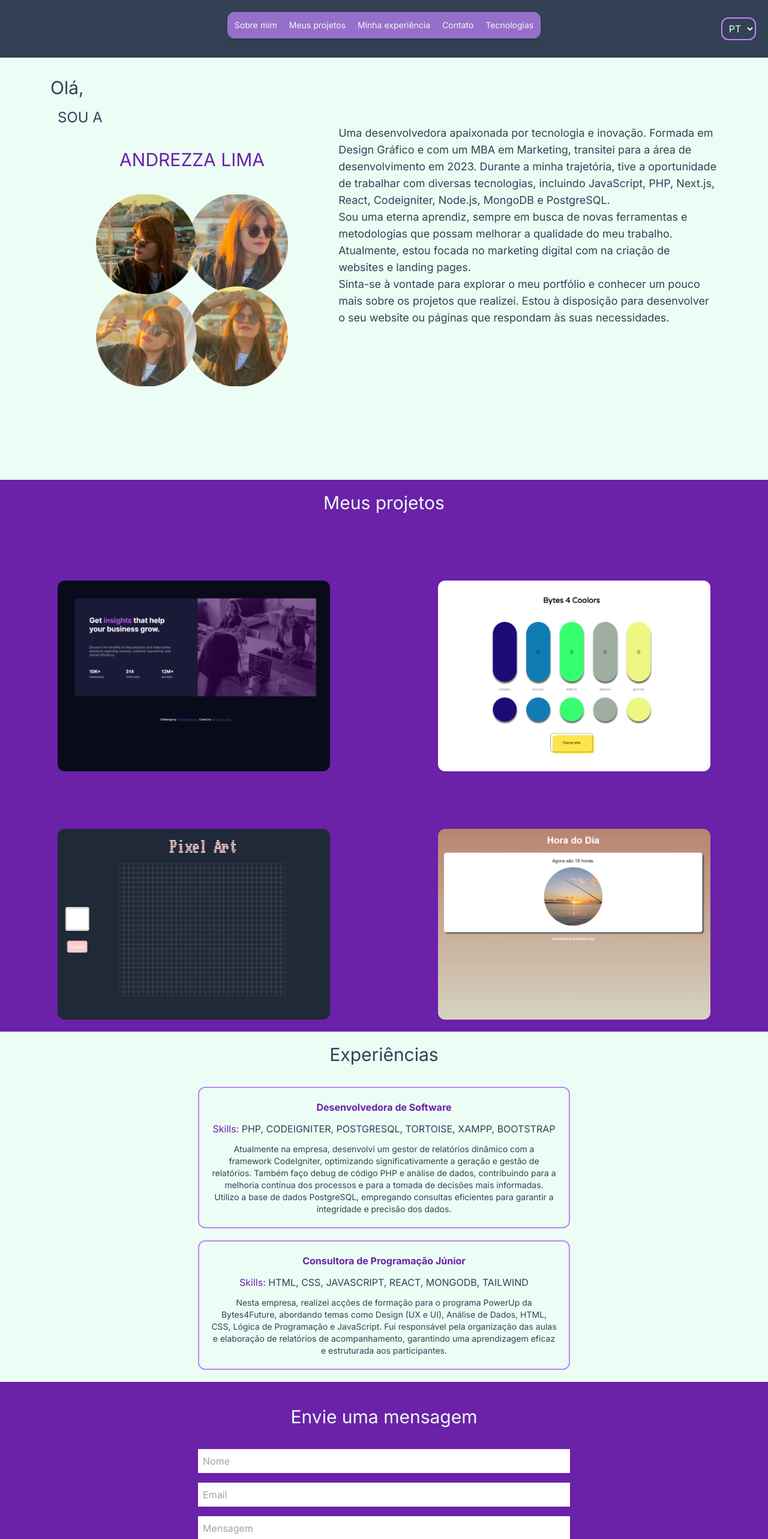
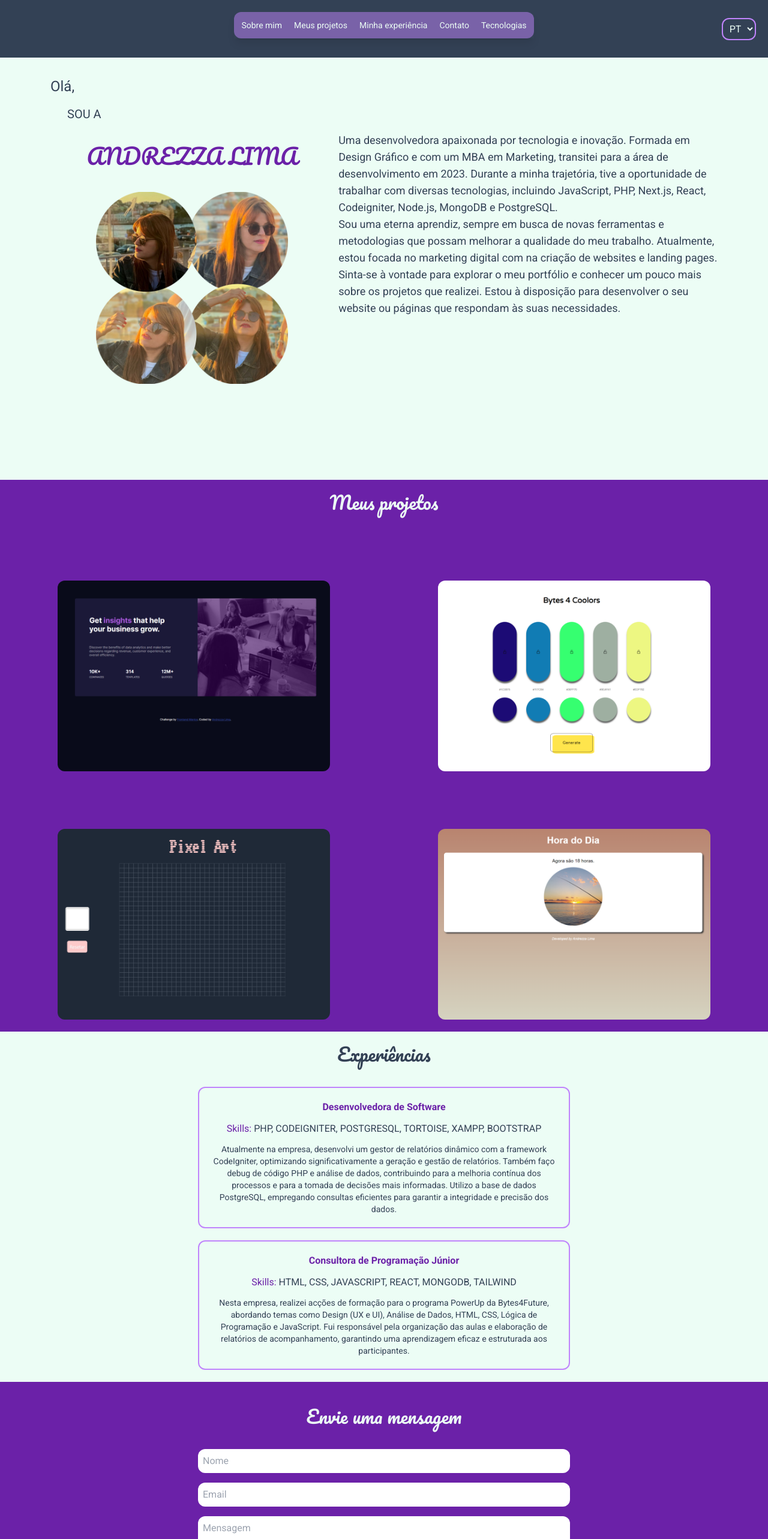
Before and after one commit to andrezzalima/site-portfolio, a Next.js app: page / in a window 1280 px wide. Shown: the top 2566 px of the page at 60% size. Built offline with nearby package versions, Linux system fonts and the light colour scheme.

Commit message:
alteração de tipografia e ajustes md

```diff
--- a/app/page.js
+++ b/app/page.js
@@ -1,4 +1,9 @@
 "use client";
+
+import './globals.css';
+import { Pacifico } from 'next/font/google';
+import { Roboto } from 'next/font/google';
+
 import { useState } from 'react';
 import { useEffect } from 'react';
 import { useTranslation } from 'react-i18next';
@@ -25,7 +30,16 @@ import { DiCodeigniter } from "react-icons/di";
 import { IoMenu } from "react-icons/io5";
 import { FaRegCopyright } from "react-icons/fa6";
 
+const pacifico = Pacifico({
+  weight: ['400'],
+  subsets: ['latin'],
 
+})
+
+const roboto = Roboto({
+  weight: ['300', '400', '500', '700', '900'],
+  subsets: ['latin'],
+})
 
 export default function Home() {
   const [name, setName] = useState('');
@@ -94,23 +108,22 @@ export default function Home() {
         <title>Portfólio - {t('name')}</title>
         <meta name="description" content="Portfólio Andrezza Lima" />
         <link rel="icon" href="/favicon.ico" />
-        <link href="https://fonts.googleapis.com/css2?family=Roboto:wght@400;700&display=swap" rel="stylesheet"></link>
       </Head>
       {isLanguageLoaded ? (
-        <section className="flex flex-col sm:min-h-screen sm:w-screen bg-emerald-50 text-slate-700 ">
+        <section className={`flex flex-col md:min-h-screen md:max-w-screen bg-emerald-50 text-slate-700 ${roboto.className}`}>
 
           <div className="text-slate-700 min-h-screen w-full flex flex-col ">
             {  /* Cabeçalho */}
-            <header className="h-24 flex justify-between p-6 sm:justify-evenly items-center bg-slate-700 text-emerald-50">
+            <header className="h-24 flex justify-between p-6 md:justify-evenly items-center bg-slate-700 text-emerald-50">
 
               {/* Botão do menu hambúrguer */}
-              <div className='fixed top-5 shadow-lg flex flex-col z-10'>
-                <button className=" sm:hidden block" onClick={() => setIsMenuOpen(!isMenuOpen)}>
-                  <IoMenu className='text-3xl sm:text-6xl text-purple-400' />
+              <div className='fixed top-5 md:shadow-lg flex flex-col z-10'>
+                <button className=" md:hidden block z-50" onClick={() => setIsMenuOpen(!isMenuOpen)}>
+                  <IoMenu className={`text-3xl md:text-6xl ${isMenuOpen ? 'text-purple-700' : 'text-purple-400'}`} />
                 </button>
                 <div
-                  className={`${isMenuOpen ? 'flex' : 'hidden'
-                    } sm:flex flex-col justify-between items-center sm:flex-row sm:gap-5 bg-purple-400/70 rounded-xl p-3 text-sm`}>
+                  className={`${isMenuOpen ? 'flex w-full h-screen fixed top-0 left-0 gap-5 bg-purple-400/90 ' : 'hidden'
+                    } md:flex flex-col justify-center items-center md:flex-row md:gap-5 bg-purple-400/50 rounded-xl p-3 text-sm`}>
                   <a href="#about" onClick={() => setIsMenuOpen(!isMenuOpen)} >{t('about-me')}</a>
                   <a href="#projects" onClick={() => setIsMenuOpen(!isMenuOpen)}>{t('my-projects')}</a>
                   <a href="#experience" onClick={() => setIsMenuOpen(!isMenuOpen)}>{t('my-experience')}</a>
@@ -127,36 +140,36 @@ export default function Home() {
               </div>
             </header>
             {/* Sobre mim */}
-            <div id="about" className='flex flex-col sm:flex-row items-center sm:h-full px-10 sm:px-20 sm:mt-2 w-full'>
+            <div id="about" className='flex flex-col md:flex-row items-center md:h-full px-10 md:px-20 md:mt-2 w-full'>
 
-              <div className='flex flex-col items-center justify-center w-full sm:w-1/2 text-sm mt-5 p-1'>
-                <div className='text-xl sm:text-3xl w-full mb-5'>
-                  <h2 className='mb-4'>
+              <div className='flex flex-col items-center justify-center w-full md:w-1/2 text-sm mt-5 p-1'>
+                <div className={`text-xl md:text-3xl w-full mb-5`}>
+                  <h2 className={`mb-4 text-2xl md:text-2xl `}>
                     {t('hi')}
                   </h2>
-                  <p className='text-2xl sm:text-6x ml-3'>{t('i-am')}</p><br></br>
-                  <div className='text-3xl sm:text-6x flex flex-col items-center'>
-                    <h1 className='text-purple-800'>{t('name')}</h1>
+                  <p className='text-xl md:text-6x ml-7 '>{t('i-am')}</p><br></br>
+                  <div className='text-4xl md:text-6x flex flex-col items-center font-bold'>
+                    <h1 className={`text-purple-800 ${pacifico.className}`}>{t('name')}</h1>
                   </div>
                 </div>
 
                 {/*  div imagem */}
                 <div className='w-full' >
                   <div className='w-full flex justify-center items-center py-5'>
-                    <img src="/images/group1.png" className='w-72 sm:w-80 h-72 sm:h-80' style={{objectFit: 'cover'}}></img>
+                    <img src="/images/group1.png" className='w-72 md:w-80 h-72 md:h-80' style={{ objectFit: 'cover' }}></img>
                   </div>
                 </div>
               </div>
               {/* div descrição */}
-              <div className='flex flex-col items-center justify-center w-full sm:w-2/3 text-sm mt-5 sm:mt-0 p-1'>
+              <div className='flex flex-col items-center justify-center w-full md:w-2/3 text-sm mt-5 md:mt-0 p-1'>
                 <div className='w-full mb-5'>
-                  <p className='text-sm sm:text-lg'>
+                  <p className='text-sm md:text-lg'>
                     {t('description-pt1')}
                   </p>
-                  <p className='text-sm sm:text-lg'>
+                  <p className='text-sm md:text-lg'>
                     {t('description-pt2')}
                   </p>
-                  <p className='text-sm sm:text-lg'>
+                  <p className='text-sm md:text-lg'>
                     {t('description-pt3')}
                   </p>
                 </div>
@@ -165,14 +178,14 @@ export default function Home() {
             </div>
           </div>
           {/* div projects */}
-          <div className='flex flex-col gap-5 sm:gap-24 text-center bg-purple-800  text-emerald-50 p-5' id='projects'>
-            <h2 className='text-3xl sm:text-3xl mb-4'>{t('my-projects')}</h2>
-            <div className='flex flex-col sm:flex-row gap-7'>
+          <div className='flex flex-col gap-5 md:gap-24 text-center bg-purple-800  text-emerald-50 p-5' id='projects'>
+            <h2 className={`text-3xl mb-4 ${pacifico.className}`}>{t('my-projects')}</h2>
+            <div className='flex flex-col md:flex-row gap-7'>
               <a href='https://challenge-frontend-mentor-ga2x156k3-andrezzalima.vercel.app/' target='_blank' className='flex justify-center'><img src="/images/projeto1.png" className='w-3/4 rounded-xl '></img></a>
               <a href='https://bytes5colors.vercel.app/' target='_blank' className='flex justify-center'><img src="/images/projeto2.png" className='w-3/4 rounded-xl'></img></a>
 
             </div>
-            <div className='flex flex-col sm:flex-row gap-7'>
+            <div className='flex flex-col md:flex-row gap-7'>
               <a href='https://vercel.com/andrezzalimas-projects/pixel-art/8TGjGEoFvCRoZhUsDQu7mPFukKw7' target='_blank' className='flex justify-center'><img src="/images/projeto4.png" className='w-3/4 rounded-xl'></img></a>
               <a href='https://time-of-7z9pppesv-andrezzalima.vercel.app/' target='_blank' className='flex justify-center'><img src="/images/projeto3.png" className='w-3/4 rounded-xl'></img></a>
             </div>
@@ -181,15 +194,15 @@ export default function Home() {
           </div>
           {/* div experiences */}
           <div className="p-5 flex flex-col items-center gap-5 text-center" id="experience">
-            <h2 className='text-3xl mb-4'>{t('experience')}</h2>
+            <h2 className={`text-3xl mb-4 ${pacifico.className}`}>{t('experience')}</h2>
 
-            <div className='flex flex-col gap-3 p-5 border-2 border-purple-400 rounded-xl sm:w-1/2'>
+            <div className='flex flex-col gap-3 p-5 border-2 border-purple-400 rounded-xl md:w-1/2'>
               <h3 className='text-purple-800 font-bold'>{t('function1')}</h3>
               <p><span className='text-purple-800'>Skills: </span>PHP, CODEIGNITER, POSTGRESQL, TORTOISE, XAMPP, BOOTSTRAP</p>
               <p className='text-sm'>
                 {t('desctiption-f1')}</p>
             </div>
-            <div className='flex flex-col gap-3 p-5 border-2 border-purple-400 rounded-xl sm:w-1/2'>
+            <div className='flex flex-col gap-3 p-5 border-2 border-purple-400 rounded-xl md:w-1/2'>
               <h3 className='text-purple-800 font-bold'>{t('function2')}</h3>
               <p><span className='text-purple-800'>Skills: </span>HTML, CSS, JAVASCRIPT, REACT, MONGODB, TAILWIND</p>
               <p className='text-sm'>{t('desctiption-f2')}</p>
@@ -197,47 +210,47 @@ export default function Home() {
           </div>
 
           {/* Formulário de contato */}
-          <div id='contact' className='flex flex-col items-center justify-center w-screen text-emerald-50 p-5 bg-purple-800' >
-            <h2 className='p-5 text-3xl sm:text-3xl mb-4'>{t('send-message')}</h2>
-            <form className="flex flex-col items-center gap-4 w-5/6 sm:w-1/2" onSubmit={handleSubmit}>
-              <input className='p-2 w-full'
+          <div id='contact' className='flex flex-col items-center justify-center w-full text-emerald-50 p-5 bg-purple-800' >
+            <h2 className={`text-3xl mb-4 ${pacifico.className} p-5`}>{t('send-message')}</h2>
+            <form className="flex flex-col items-center gap-4 w-5/6 md:w-1/2" onSubmit={handleSubmit}>
+              <input className='p-2 w-full rounded-xl'
                 type="text" placeholder={t('f-name')} name="name" required value={name} onChange={(e) => setName(e.target.value)} />
-              <input className='p-2 w-full' type="email" placeholder={t('f-email')} name="email" required value={email} onChange={(e) => setEmail(e.target.value)} />
-              <textarea className='p-2 h-32 w-full' placeholder={t('f-message')} name="message" required value={message} onChange={(e) => setMessage(e.target.value)}
+              <input className='p-2 w-full rounded-xl' type="email" placeholder={t('f-email')} name="email" required value={email} onChange={(e) => setEmail(e.target.value)} />
+              <textarea className='p-2 h-32 w-full rounded-xl' placeholder={t('f-message')} name="message" required value={message} onChange={(e) => setMessage(e.target.value)}
               ></textarea>
-              <input type="submit" value={t('f-send')} className='p-2 bg-emerald-50 text-purple-800 w-1/2' />
+              <input type="submit" value={t('f-send')} className='p-2 bg-emerald-50 text-purple-800 w-1/2 rounded-xl' />
             </form>
           </div>
           {/* div tecnologias */}
           <div id="technologies" className='flex flex-col items-center justify-around p-10'>
-            <h2 className='text-3xl mb-12'>{t('technologies')}</h2>
+            <h2 className={`text-3xl mb-12 ${pacifico.className}`}>{t('technologies')}</h2>
             <div className='flex flex-wrap justify-between items-center content-center gap-10'>
               <div className='flex flex-col items-center'>
-                <FaHtml5 className='text-3xl sm:text-6xl text-purple-800' /> HTML</div>
+                <FaHtml5 className='text-3xl md:text-6xl text-purple-800' /> HTML</div>
               <div className='flex flex-col items-center'>
-                <IoLogoCss3 className='text-3xl sm:text-6xl text-purple-800' /> CSS</div>
+                <IoLogoCss3 className='text-3xl md:text-6xl text-purple-800' /> CSS</div>
               <div className='flex flex-col items-center'>
-                <SiTailwindcss className='text-3xl sm:text-6xl text-purple-800' />Tailwind</div>
+                <SiTailwindcss className='text-3xl md:text-6xl text-purple-800' />Tailwind</div>
               <div className='flex flex-col items-center'>
-                <FaBootstrap className='text-3xl sm:text-6xl text-purple-800' /> Bootstrap</div>
+                <FaBootstrap className='text-3xl md:text-6xl text-purple-800' /> Bootstrap</div>
               <div className='flex flex-col items-center'>
-                <RiJavascriptFill className='text-3xl sm:text-6xl text-purple-800' /> JavaScript</div>
+                <RiJavascriptFill className='text-3xl md:text-6xl text-purple-800' /> JavaScript</div>
               <div className='flex flex-col items-center'>
-                <FaPhp className='text-3xl sm:text-6xl text-purple-800' /> PHP</div>
+                <FaPhp className='text-3xl md:text-6xl text-purple-800' /> PHP</div>
               <div className='flex flex-col items-center'>
-                <RiNextjsFill className='text-3xl sm:text-6xl text-center text-purple-800' /> <p class>Next.js</p></div>
+                <RiNextjsFill className='text-3xl md:text-6xl text-center text-purple-800' /> <p class>Next.js</p></div>
               <div className='flex flex-col items-center'>
-                <FaReact className='text-3xl sm:text-6xl text-purple-800' /> React</div>
+                <FaReact className='text-3xl md:text-6xl text-purple-800' /> React</div>
               <div className='flex flex-col items-center'>
-                <DiCodeigniter className='text-3xl sm:text-6xl text-purple-800' /> CodeIgniter</div>
+                <DiCodeigniter className='text-3xl md:text-6xl text-purple-800' /> CodeIgniter</div>
               <div className='flex flex-col items-center'>
-                <FaNodeJs className='text-3xl sm:text-6xl text-purple-800' /> Node.js</div>
+                <FaNodeJs className='text-3xl md:text-6xl text-purple-800' /> Node.js</div>
               <div className='flex flex-col items-center'>
-                <SiMongodb className='text-3xl sm:text-6xl text-purple-800' /> MongoDB</div>
+                <SiMongodb className='text-3xl md:text-6xl text-purple-800' /> MongoDB</div>
               <div className='flex flex-col items-center'>
-                <BiLogoPostgresql className='text-3xl sm:text-6xl text-purple-800' /> PostgreSQL</div>
+                <BiLogoPostgresql className='text-3xl md:text-6xl text-purple-800' /> PostgreSQL</div>
               <div className='flex flex-col items-center'>
-                <SiExpress className='text-3xl sm:text-6xl text-purple-800' /> Express</div>
+                <SiExpress className='text-3xl md:text-6xl text-purple-800' /> Express</div>
             </div>
           </div>
 
```
